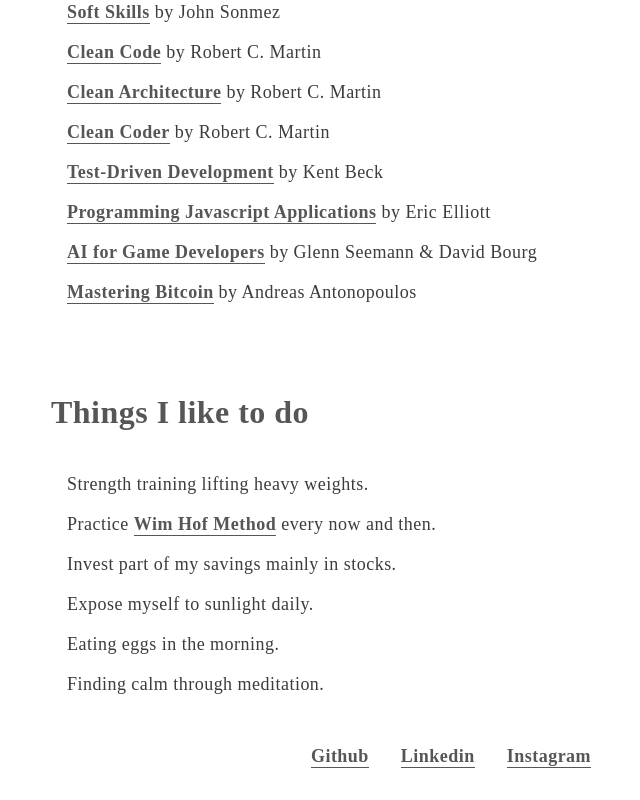
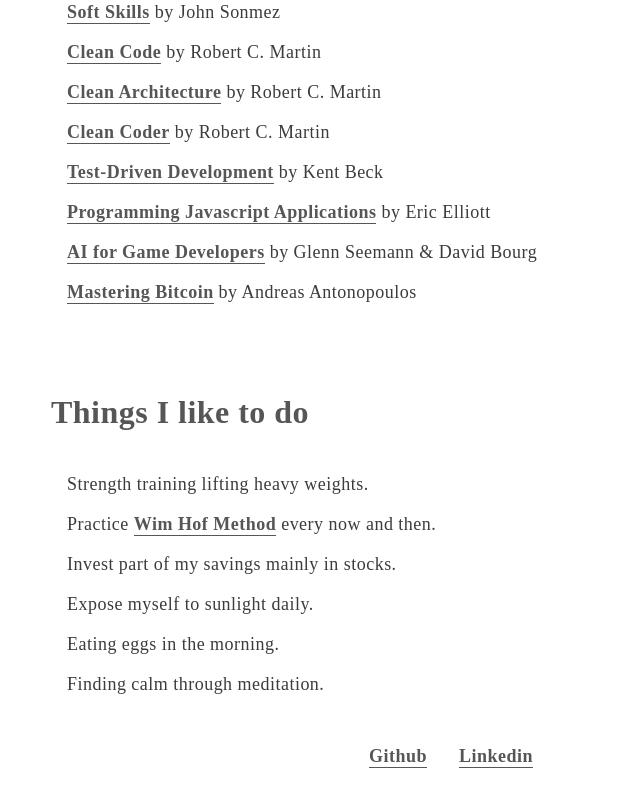
Before and after one commit to adriwicked/adrianmn-front, a Nuxt app: page / in a window 1280 px wide. Shown: the part 1891-2691 px from the top of the page, without its empty margins (189-829 px from the left). Built offline with nearby package versions, Linux system fonts and the light colour scheme.

Commit message:
Instagram account deleted

```diff
--- a/pages/index.vue
+++ b/pages/index.vue
@@ -190,13 +190,6 @@
                         href="https://www.linkedin.com/in/adrian-moreno-navarro/"
                         target="_blank"
                         >Linkedin</a
-                    >
-                </li>
-                <li>
-                    <a
-                        href="https://www.instagram.com/adriwicked/"
-                        target="_blank"
-                        >Instagram</a
                     >
                 </li>
             </ul>
```
